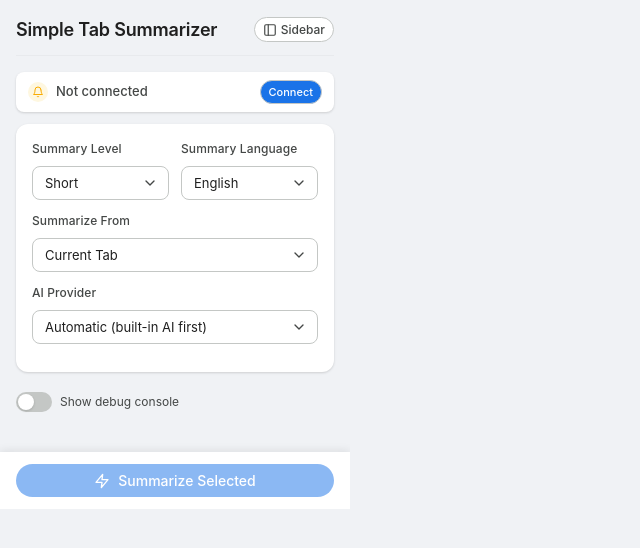
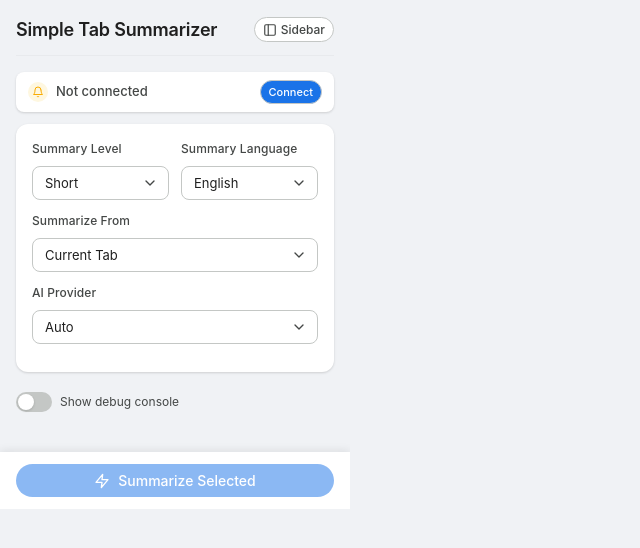
Before and after one commit to DimazzzZ/simple-tab-summarizer, a website with bundled scripts: page popup.html in a window 1280 px wide. Shown: the whole page, without its empty margins (0-640 px from the left). Built offline with nearby package versions, Linux system fonts and the light colour scheme; some packages are replaced by stand-ins of ours; no server answers.

Commit message:
fix: Shorten AI Provider option labels to Auto / Built-in AI / ChatGPT
Long option text made the closed select look narrow. Full explanations
remain in the auth-row status text.

```diff
--- a/popup.html
+++ b/popup.html
@@ -96,9 +96,9 @@
       <div class="form-group">
         <label for="provider-select">AI Provider</label>
         <select id="provider-select" class="provider-select">
-          <option value="auto" selected>Automatic (built-in AI first)</option>
-          <option value="chrome-builtin">Built-in AI (on-device, private)</option>
-          <option value="chatgpt-codex">ChatGPT (sign-in, 40+ languages)</option>
+          <option value="auto" selected>Auto</option>
+          <option value="chrome-builtin">Built-in AI</option>
+          <option value="chatgpt-codex">ChatGPT</option>
         </select>
       </div>
       <div id="group-section" class="form-group hidden">
```
Also changed, not shown: sidebar.html (+3 -3 lines).
